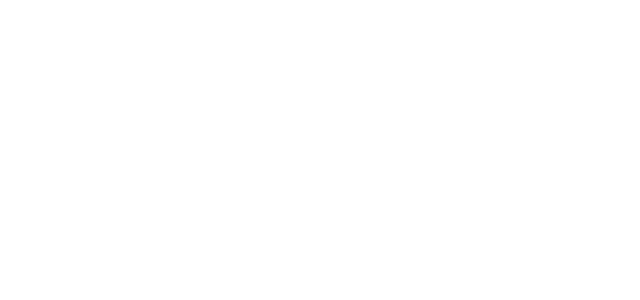
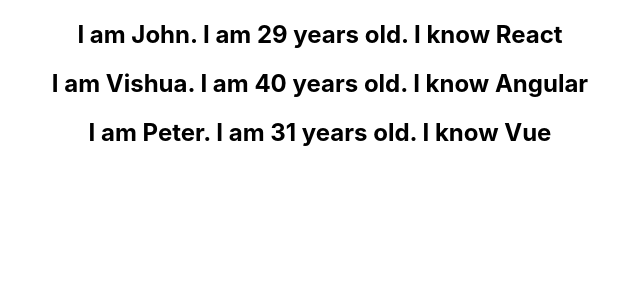
Before and after one commit to Mhdez221993/react-playground, a React (Create React App) app: page / in a window 1280 px wide. Shown: the top 300 px of the page, without its empty margins (320-960 px from the left). Built offline with nearby package versions, Linux system fonts and the light colour scheme.

Commit message:
List rendering

```diff
--- a/src/App.js
+++ b/src/App.js
@@ -1,7 +1,7 @@
 import './App.css';
 
+import NameList from './components/NameList';
 import React from 'react';
-import UserGreeting from './components/UserGreeting';
 
 class App extends React.Component {
   render() {
@@ -29,7 +29,9 @@
 
        {/* <ParentComponent /> */}
 
-       <UserGreeting />
+       {/* <UserGreeting /> */}
+
+       <NameList />
       </div>
     );
   }
--- /dev/null
+++ b/src/components/NameList.js
@@ -0,0 +1,37 @@
+import Person from './Person';
+import React from 'react';
+
+const NameList = () => {
+  const persons = [
+    {
+      id: 1,
+      name: 'John',
+      age: 29,
+      skill: 'React'
+    },
+    {
+      id: 2,
+      name: 'Vishua',
+      age: 40,
+      skill: 'Angular'
+    },
+    {
+      id: 3,
+      name: 'Peter',
+      age: 31,
+      skill: 'Vue'
+    }
+  ]
+
+  const personList = persons.map(person => <Person person={person} />)
+
+  return (
+    <div>
+      {
+        personList
+      }
+    </div>
+  );
+};
+
+export default NameList;
--- /dev/null
+++ b/src/components/Person.js
@@ -0,0 +1,11 @@
+import React from 'react';
+
+const Person = ({person}) => {
+  return (
+    <div>
+      <h2>I am {person.name}. I am {person.age} years old. I know {person.skill}</h2>
+    </div>
+  );
+};
+
+export default Person;
```
